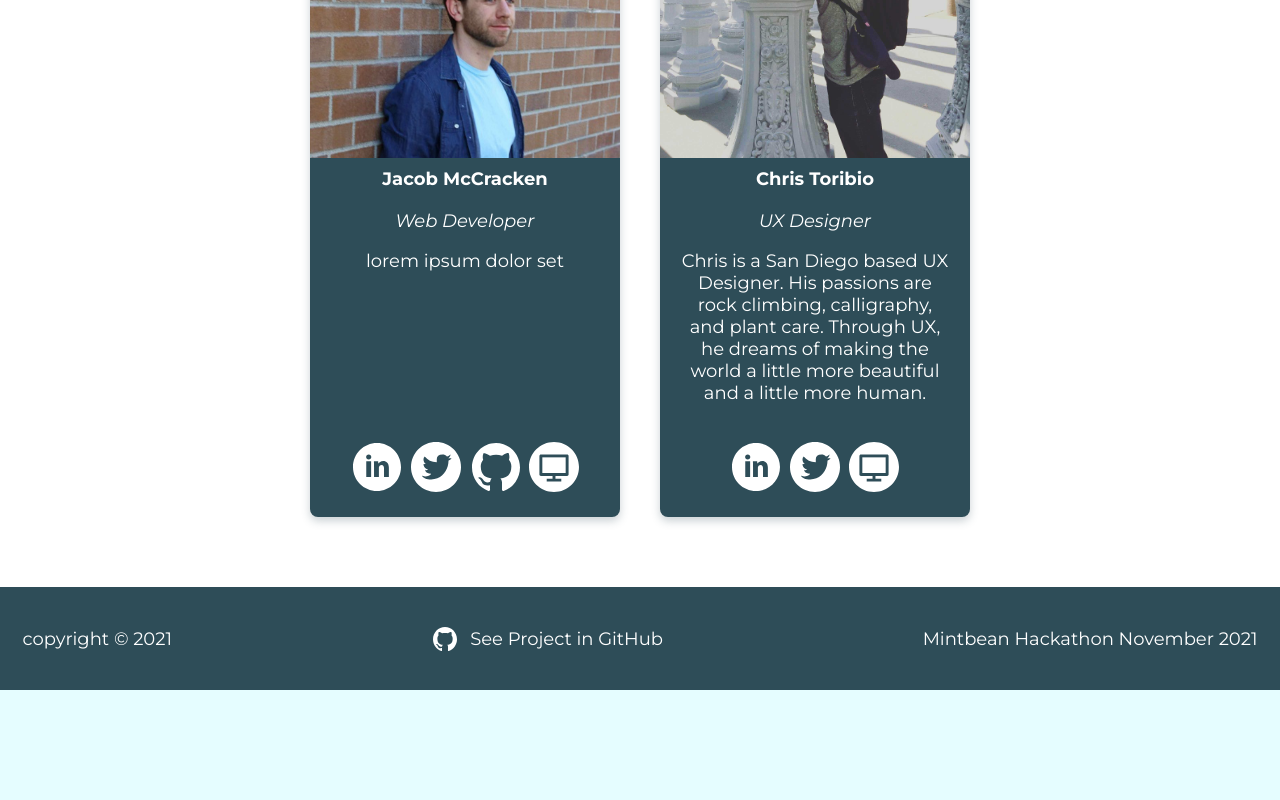
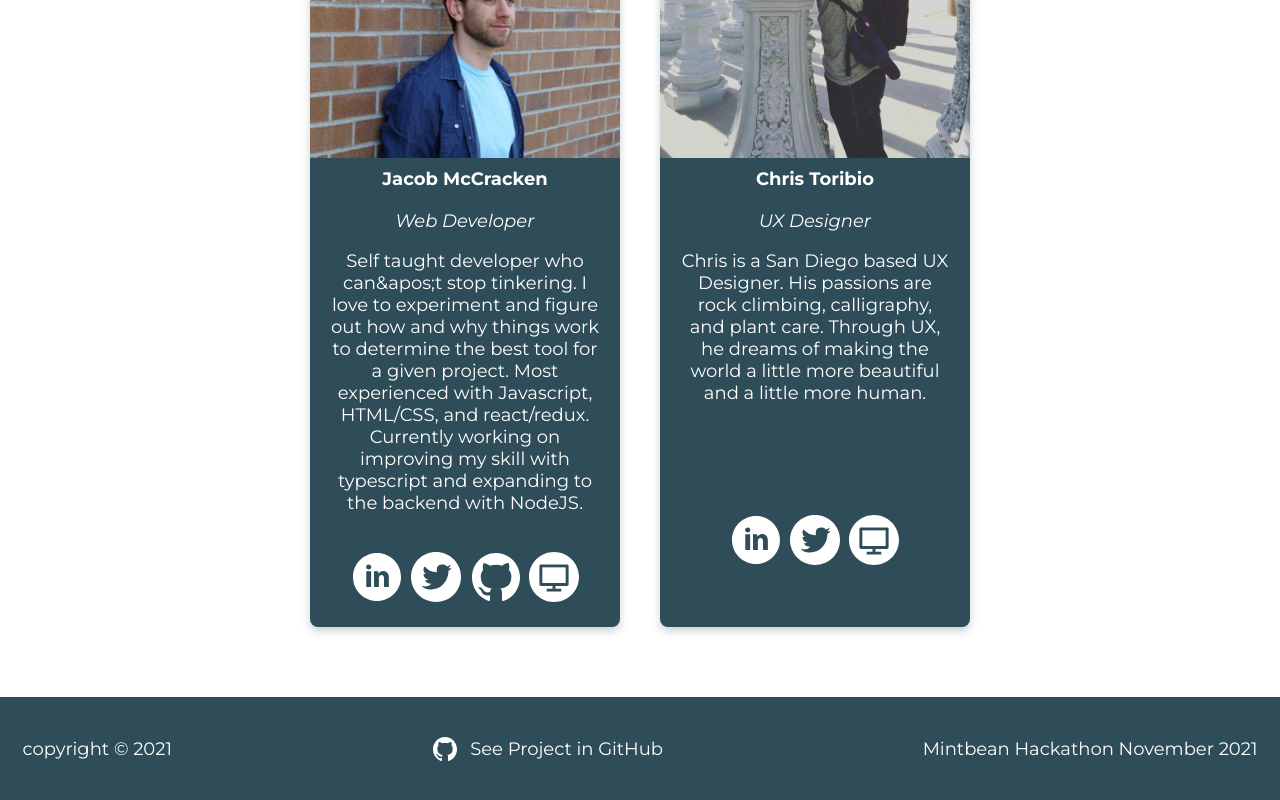
Before and after one commit to Spiritusanti/MintbeanNovemberHackathonProject, a Next.js app in the folder storybook/: page / in a window 1280 px wide. Shown: the part 1597-2397 px from the top of the page. Before the commit the page ends 2287 px from the top, so only its background shows below. Built offline with nearby package versions, Linux system fonts and the light colour scheme.

Commit message:
added developer blurb

```diff
--- a/storybook/pages/index.tsx
+++ b/storybook/pages/index.tsx
@@ -21,7 +21,7 @@ const bioPlaceholder = [
 	{
 		name: "Jacob McCracken",
 		title: "Web Developer",
-		blurb: "lorem ipsum dolor set",
+		blurb: "Self taught developer who can&apos;t stop tinkering. I love to experiment and figure out how and why things work to determine the best tool for a given project. Most experienced with Javascript, HTML/CSS, and react/redux. Currently working on improving my skill with typescript and expanding to the backend with NodeJS.",
 		image: Jacob,
 		social: [{ url: "https://www.linkedin.com/in/jacob-mccracken/", logo: linkedInLogo }, { url: "https://twitter.com/balorformorian", logo: twitterLogo }, { url: "https://github.com/Spiritusanti", logo: githubLogo }, { url: "https://spiritusanti.github.io/JacobMcCracken/", logo: portfolioIcon }],
 	},
```
